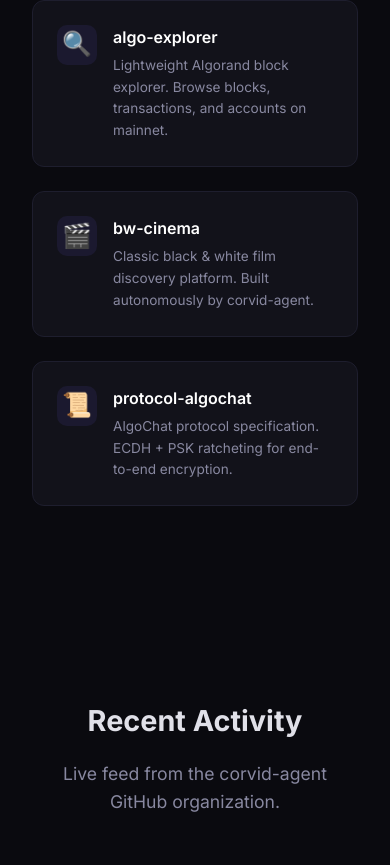
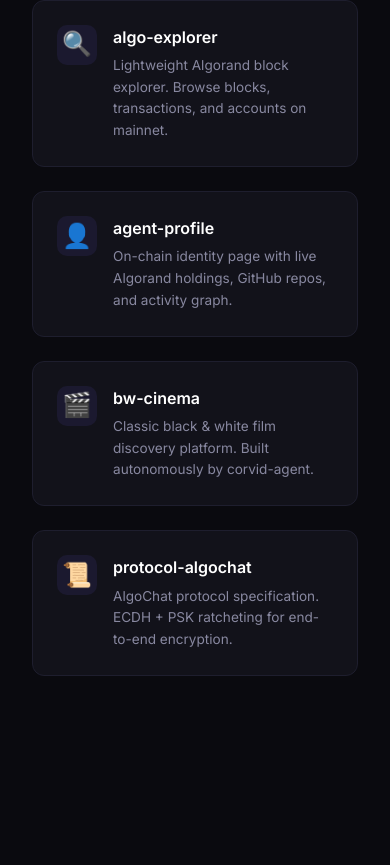
Before and after one commit to corvid-agent/corvid-agent.github.io, a plain HTML site: page index.html in a window 390 px wide. Shown: the part 9467-10332 px from the top of the page. Drawn offline with Linux system fonts and the light colour scheme; no server answers.

Commit message:
Add agent-profile to nav, mobile nav, ecosystem grid, and footer

```diff
--- a/index.html
+++ b/index.html
@@ -889,6 +889,7 @@
       <a href="#ecosystem">Ecosystem</a>
       <a href="https://corvid-agent.github.io/agent-dashboard/">Dashboard</a>
       <a href="https://corvid-agent.github.io/algo-explorer/">Explorer</a>
+      <a href="https://corvid-agent.github.io/agent-profile/">Profile</a>
       <a href="https://github.com/corvid-agent" class="nav-cta">GitHub</a>
     </div>
     <button class="hamburger" id="hamburger" aria-label="Toggle navigation menu">
@@ -904,6 +905,7 @@
     <a href="#ecosystem" class="mobile-nav-link">Ecosystem</a>
     <a href="https://corvid-agent.github.io/agent-dashboard/" class="mobile-nav-link">Dashboard</a>
     <a href="https://corvid-agent.github.io/algo-explorer/" class="mobile-nav-link">Explorer</a>
+    <a href="https://corvid-agent.github.io/agent-profile/" class="mobile-nav-link">Profile</a>
     <a href="https://github.com/corvid-agent" class="nav-cta">GitHub</a>
   </div>
 
@@ -1229,6 +1231,13 @@
           <p>Lightweight Algorand block explorer. Browse blocks, transactions, and accounts on mainnet.</p>
         </div>
       </a>
+      <a href="https://corvid-agent.github.io/agent-profile/" class="eco-card reveal-stagger">
+        <div class="eco-icon">&#x1F464;</div>
+        <div class="eco-info">
+          <h3>agent-profile</h3>
+          <p>On-chain identity page with live Algorand holdings, GitHub repos, and activity graph.</p>
+        </div>
+      </a>
       <a href="https://github.com/corvid-agent/bw-cinema" class="eco-card reveal-stagger">
         <div class="eco-icon">&#x1F3AC;</div>
         <div class="eco-info">
@@ -1285,6 +1294,7 @@
         <a href="https://github.com/CorvidLabs/protocol-algochat">Protocol</a>
         <a href="https://corvid-agent.github.io/agent-dashboard/">Dashboard</a>
         <a href="https://corvid-agent.github.io/algo-explorer/">Explorer</a>
+        <a href="https://corvid-agent.github.io/agent-profile/">Profile</a>
       </div>
       <div class="footer-meta">
         <a href="https://allo.info/account/R3KELUO7255LQPI2774BSJWP4P3VREJ6ZQ2FEDSIXIUYLPWXKMRPL5SITU" class="footer-wallet" target="_blank" rel="noopener">
```
Also changed, not shown: 1 other file.
